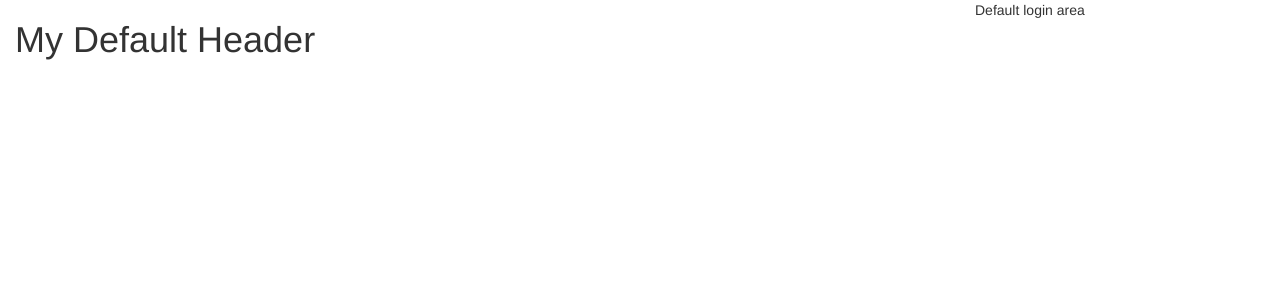
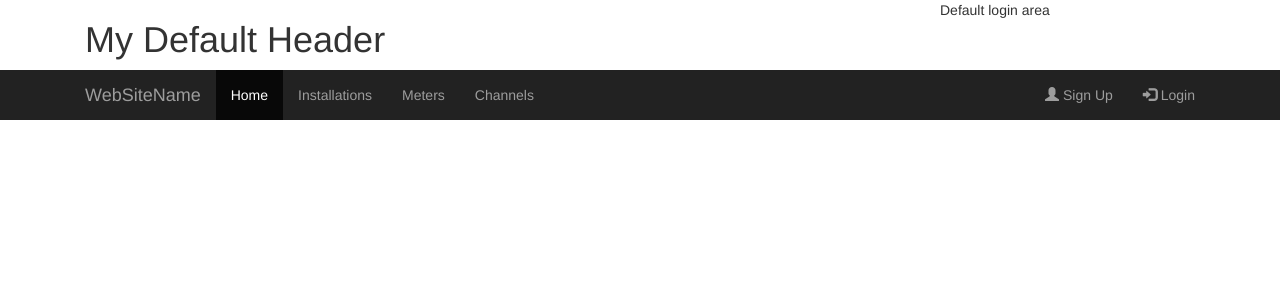
Before and after one commit to ParagonIntegrations/ParagonIntegrationsWeb, a Django app: page /EMon/installations/ in a window 1280 px wide. Shown: the top 300 px of the page. Run offline with Django 3.2, Linux system fonts and the light colour scheme; some libraries are stand-ins or nearby versions.

Commit message:
Initial Commit

```diff
--- a/emon/static/css/styles.css
+++ b/emon/static/css/styles.css
@@ -0,0 +1,20 @@
+.above-nav {
+    height: 100px;
+    background-color: rgb(88, 62, 126);
+}
+p.above-nav {
+    color:#fff;
+    line-height: 100px;
+    font-size:20px;
+    padding: 0;
+}
+
+
+
+
+.affix {
+    top: 0px;
+    width:100%;
+}
+
+.navbar {border-radius: 0;}
--- /dev/null
+++ b/emon/templates/base_generic.html
@@ -0,0 +1,72 @@
+<!DOCTYPE html>
+<html lang="en">
+<head>
+
+    {% block title %}<title>Paragon Integrations</title>{% endblock title %}
+    <meta charset="utf-8">
+    <meta name="viewport" content="width=device-width, initial-scale=1">
+
+    <link rel="stylesheet" href="https://maxcdn.bootstrapcdn.com/bootstrap/3.3.7/css/bootstrap.min.css">
+    <script src="https://ajax.googleapis.com/ajax/libs/jquery/1.12.4/jquery.min.js"></script>
+    <script src="https://maxcdn.bootstrapcdn.com/bootstrap/3.3.7/js/bootstrap.min.js"></script>
+
+
+    <!-- Add additional CSS in static file -->
+    {% load static %}
+    <link rel="stylesheet" href="{% static 'css/bootstrap.css' %}">
+    <!--link rel="stylesheet" href="{% static 'css/styles.css' %}"-->
+</head>
+
+<body>
+
+    <div class="above-nav">
+        <div class="container">
+            <div class="col-sm-9">
+                {% block header %}
+                    <h1>My Default Header</h1>
+                {% endblock header %}
+            </div>
+            <div class="col-sm-3">
+                {% block loginarea %}
+                    <p>Default login area</p>
+                {% endblock loginarea %}
+            </div>
+        </div>
+    </div>
+
+    <div class="nav-wrapper" style="height:51px;">
+        <nav class="nav navbar-inverse">
+            <div class="container">
+                <div class="navbar-header">
+                    <a class="navbar-brand" href="#">WebSiteName</a>
+                </div>
+                <div class="collapse navbar-collapse">
+                    <ul class="nav navbar-nav">
+                        <li class="active"><a href="#">Home</a></li>
+                        <li><a href="#">Installations</a></li>
+                        <li><a href="#">Meters</a></li>
+                        <li><a href="#">Channels</a></li>
+                    </ul>
+                    <ul class="nav navbar-nav navbar-right">
+                        <li><a href="#"><span class="glyphicon glyphicon-user"></span> Sign Up</a></li>
+                        <li><a href="#"><span class="glyphicon glyphicon-log-in"></span> Login</a></li>
+                    </ul>
+                </div>
+            </div>
+        </nav>
+    </div>
+<!--
+    <div class="container">
+        {% block body %}
+            default footer
+        {% endblock body %}
+    </div>
+
+    <div class="container">
+        {% block footer %}
+
+        {% endblock footer %}
+    </div>
+-->
+</body>
+</html>
--- a/emon/templates/emon/installations_list.html
+++ b/emon/templates/emon/installations_list.html
@@ -1 +1,22 @@
 {% extends "emon_generic.html" %}
+
+
+        <nav class="nav navbar-inverse">
+            <div class="container">
+                <div class="navbar-header">
+                    <a class="navbar-brand" href="#">WebSiteName</a>
+                </div>
+                <div class="collapse navbar-collapse">
+                    <ul class="nav navbar-nav">
+                        <li class="active"><a href="#">Home</a></li>
+                        <li><a href="#">Installations</a></li>
+                        <li><a href="#">Meters</a></li>
+                        <li><a href="#">Channels</a></li>
+                    </ul>
+                    <ul class="nav navbar-nav navbar-right">
+                        <li><a href="#"><span class="glyphicon glyphicon-user"></span> Sign Up</a></li>
+                        <li><a href="#"><span class="glyphicon glyphicon-log-in"></span> Login</a></li>
+                    </ul>
+                </div>
+            </div>
+        </nav>
--- a/emon/templates/index.html
+++ b/emon/templates/index.html
@@ -0,0 +1 @@
+{% extends "emon_generic.html" %}
--- a/templates/base_generic.html
+++ /dev/null
@@ -1,46 +0,0 @@
-<!DOCTYPE html>
-<html lang="en">
-<head>
-
-  {% block title %}<title>Paragon Integrations</title>{% endblock title %}
-  <meta charset="utf-8">
-  <meta name="viewport" content="width=device-width, initial-scale=1">
-
-  <link rel="stylesheet" href="https://maxcdn.bootstrapcdn.com/bootstrap/3.3.7/css/bootstrap.min.css">
-  <script src="https://ajax.googleapis.com/ajax/libs/jquery/1.12.4/jquery.min.js"></script>
-  <script src="https://maxcdn.bootstrapcdn.com/bootstrap/3.3.7/js/bootstrap.min.js"></script>
-
-
-  <!-- Add additional CSS in static file -->
-  {% load static %}
-  <link rel="stylesheet" href="{% static 'css/styles.css' %}">
-</head>
-
-<body>
-    <div class="container-fluid">
-        <div class="row">
-            <div class="col-sm-9">
-                {% block header %}
-                    <h1>My Default Header</h1>
-                {% endblock header %}
-            </div>
-            <div class="col-sm-3">
-                {% block loginarea %}
-                    <p>Default login area</p>
-                {% endblock loginarea %}
-            </div>
-        </div>
-        <div class="row">
-            <nav class="navbar nav-inverse">
-
-            </nav>
-        </div>
-        <div class="row">
-
-        </div>
-        <div class="row">
-
-        </div>
-    </div>
-</body>
-</html>
```
Also changed, not shown: emon/static/js/scripts.js (added).
